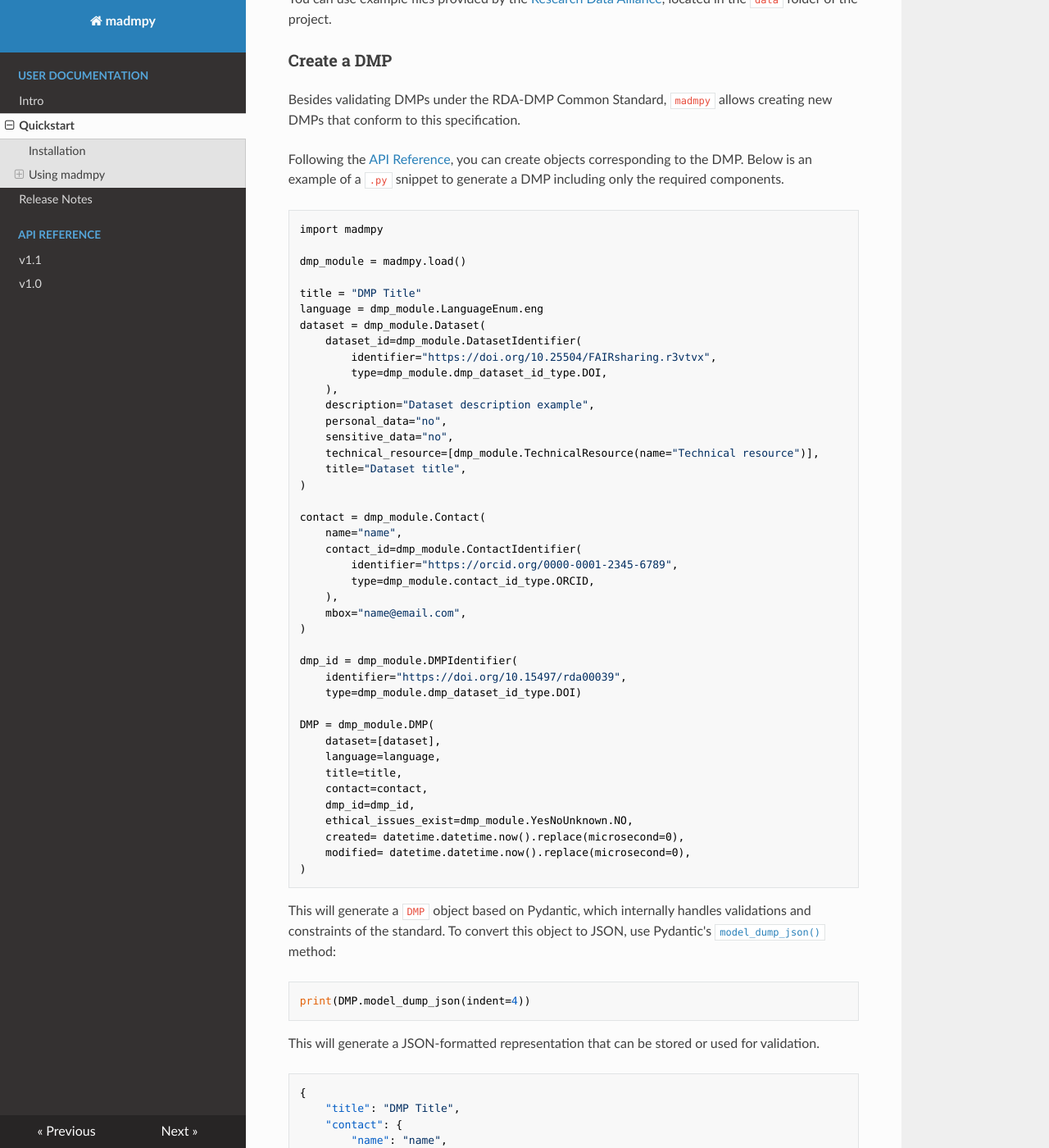
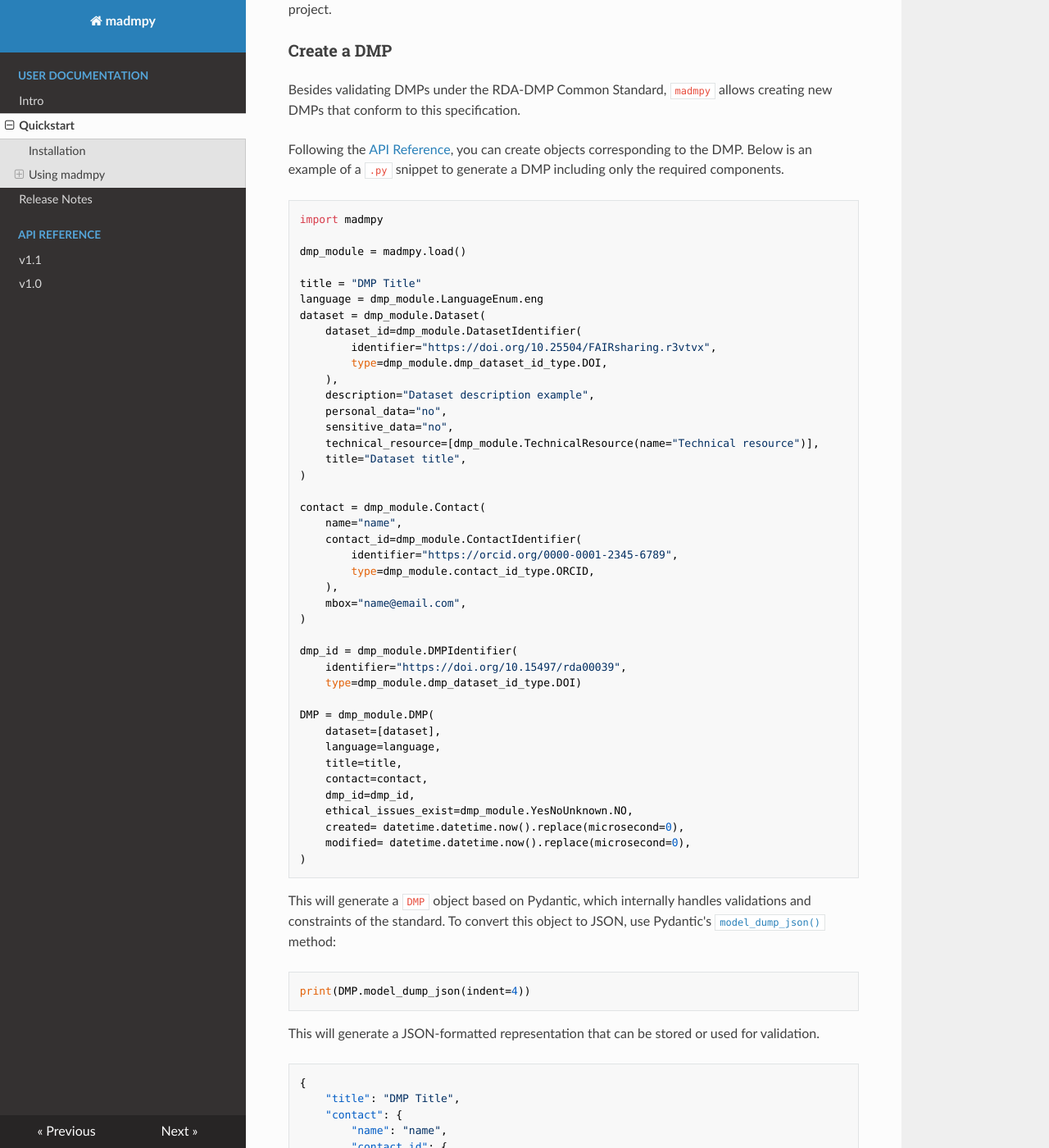
Before and after one commit to msicilia/madmpy, an MkDocs documentation site: the page built from docs/quickstart.md, in a window 1280 px wide and 1400 px high, scrolled down 1646 px. Shown: the whole window at 82% size. Built offline with MkDocs 1.6.1, drawn with Linux system fonts in a browser that asks for light colours; nearby versions of some CDN libraries; some of the changed text lies outside the part shown.

Commit message:
initial release

```diff
--- a/mkdocs.yml
+++ b/mkdocs.yml
@@ -19,13 +19,6 @@
 
 markdown_extensions:
   - admonition
-  - pymdownx.highlight:
-      anchor_linenums: true
-      line_spans: __span
-      pygments_lang_class: true
-  - pymdownx.inlinehilite
-  - pymdownx.snippets
-  - pymdownx.superfences
 
 extra_css:
   - stylesheets/custom.css
```
Also changed, not shown: 2 other files.
